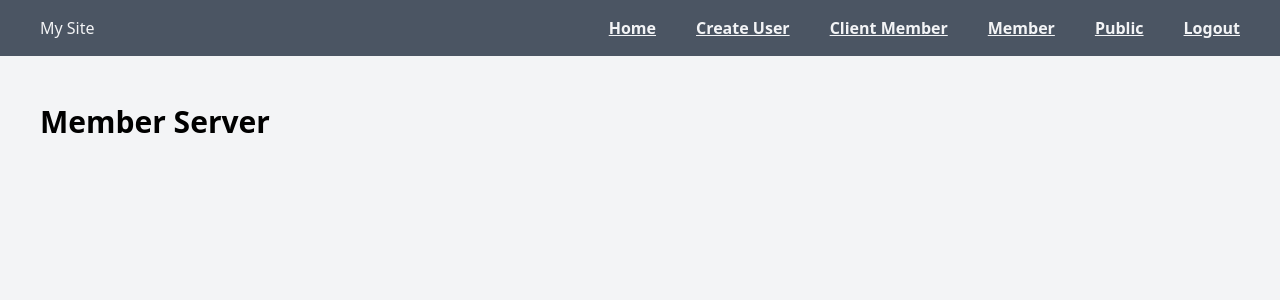
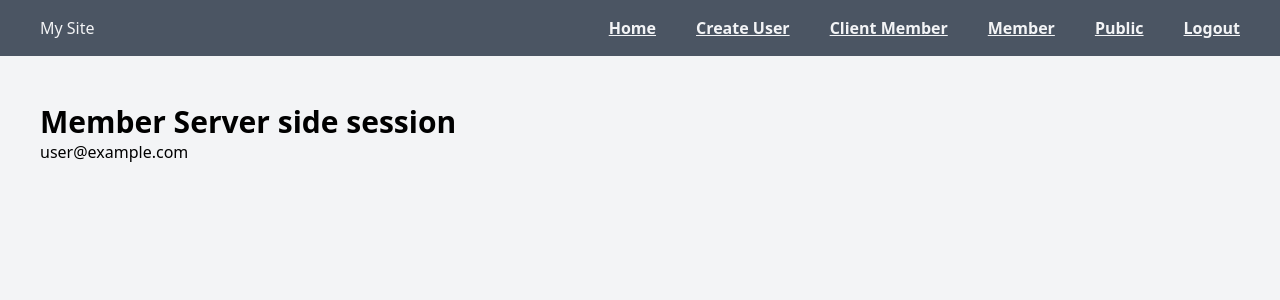
Before and after one commit to mukeshkr123/NextAuth_Authentication_And_Authorization, a Next.js app: page /member in a window 1280 px wide. Shown: the top 300 px of the page. Built offline with nearby package versions, Linux system fonts and the light colour scheme; no server answers; sample sign-in values are in the browser's storage.

Commit message:
Protecting Pages - Server Side Page

```diff
--- a/app/api/auth/[...nextauth]/options.js
+++ b/app/api/auth/[...nextauth]/options.js
@@ -24,6 +24,11 @@
       profile(profile) {
         console.log("Profile Github", profile);
 
+        let userRole = "Google user";
+        if (profile?.email == "mkmehta2041@gmail.com") {
+          userRole = "admin";
+        }
+
         return {
           ...profile,
           id: profile.sub,
--- a/app/member/page.jsx
+++ b/app/member/page.jsx
@@ -1,5 +1,20 @@
-const Member = () => {
-  return <h1>Member Server</h1>;
+import { getServerSession } from "next-auth";
+import React from "react";
+import { options } from "../api/auth/[...nextauth]/options";
+import { redirect } from "next/navigation";
+
+const Member = async () => {
+  const session = await getServerSession(options);
+  if (!session) redirect("/api/auth/signin?callbackUrl=/member");
+  console.log(session);
+  return (
+    <div>
+      <h1>Member Server side session</h1>
+
+      {session?.user && <p>{session?.user?.email}</p>}
+      {session?.role && <p>{session?.role}</p>}
+    </div>
+  );
 };
 
 export default Member;
```
Also changed, not shown: 1 other file (tests, documents, lock files or other folders).
